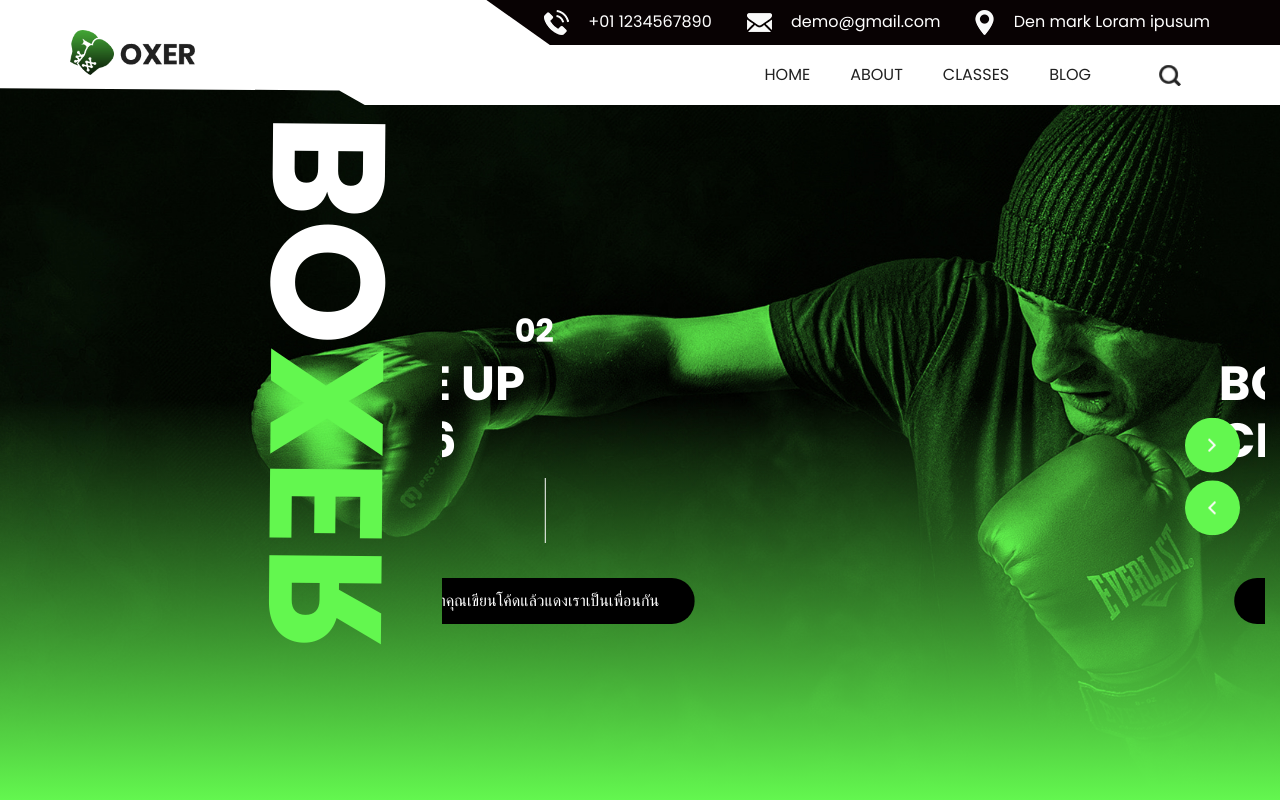
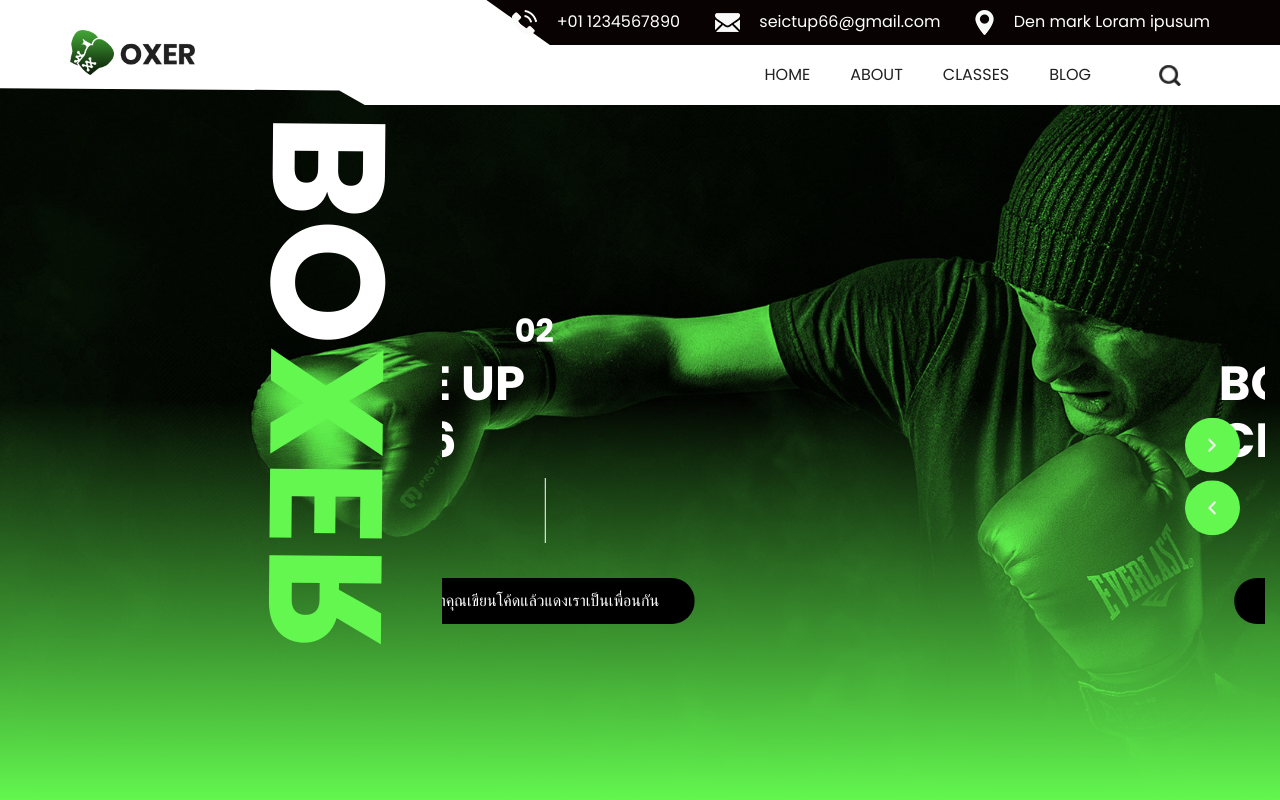
Before and after one commit to Danusorn6678/Team18-box, a plain HTML site: page index.html in a window 1280 px wide. Shown: the top 800 px of the page. Drawn offline with nearby package versions, Linux system fonts and the light colour scheme; some packages are replaced by stand-ins of ours; a web font is replaced by a local one.

Commit message:
Update index.html

```diff
--- a/index.html
+++ b/index.html
@@ -49,7 +49,7 @@
                 <li class="">
                   <a class="" href="">
                     <img src="images/mail.png" alt="" />
-                    <span>demo@gmail.com</span>
+                    <span>seictup66@gmail.com</span>
                   </a>
                 </li>
                 <li class="">
```
